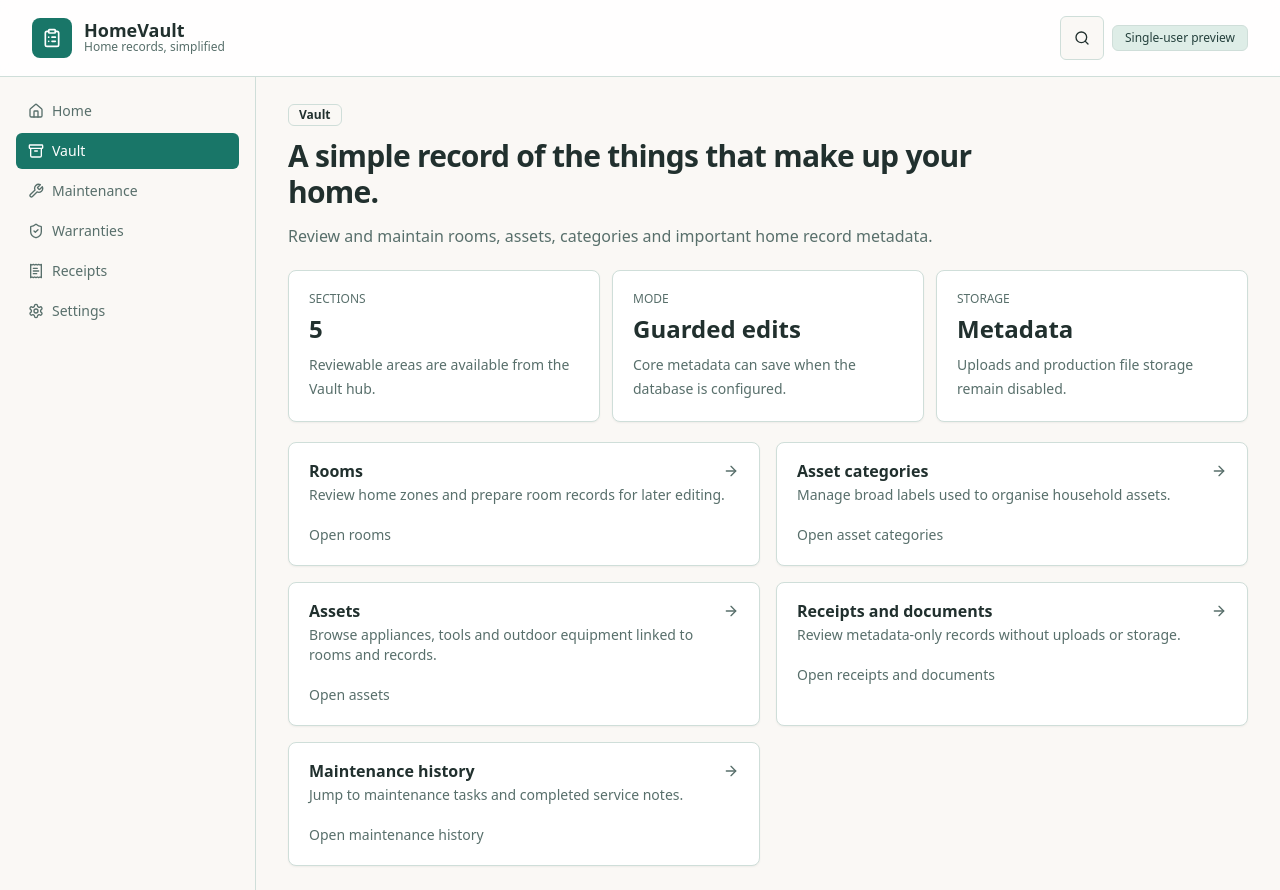
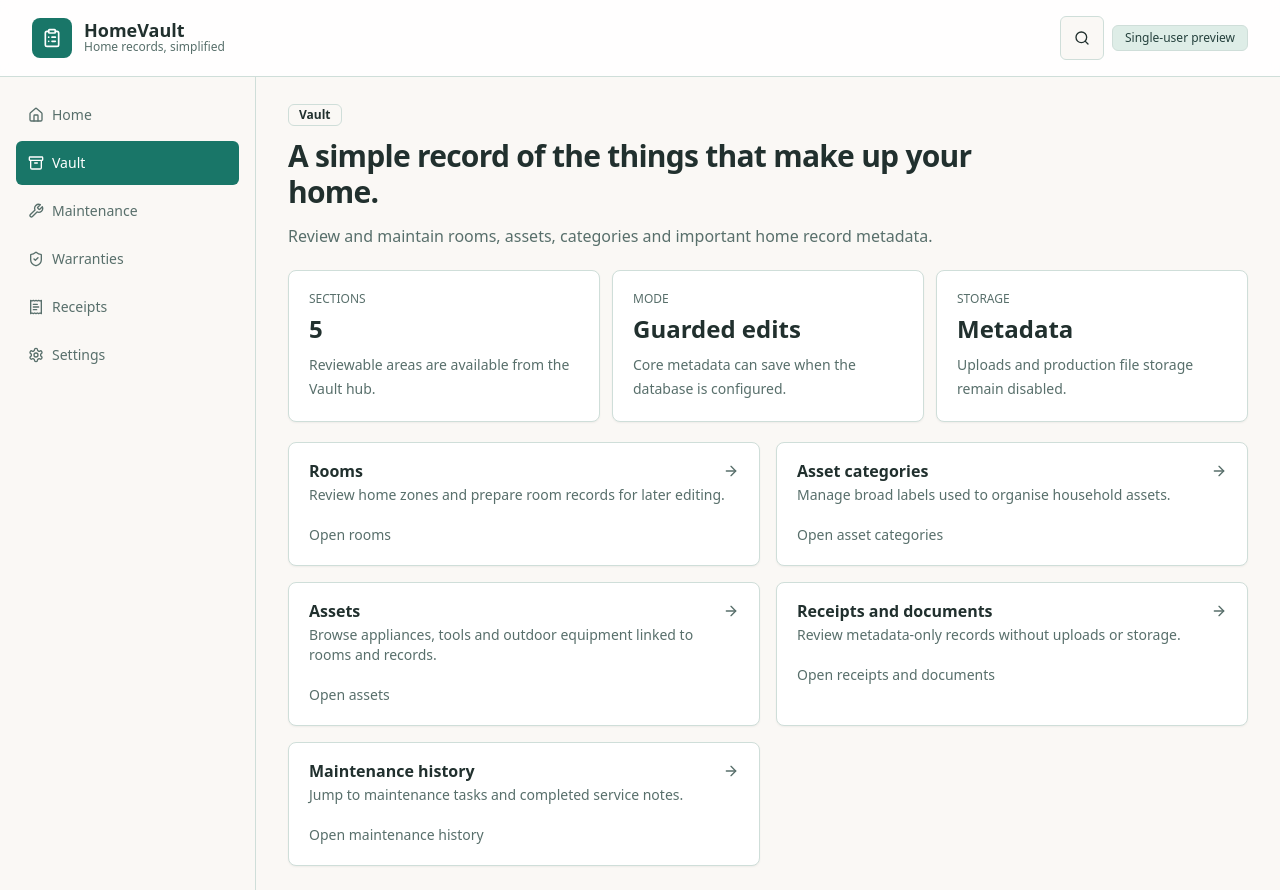
Before and after one commit to LatinMaestro/HomeVault, a Next.js app: page /vault in a window 1280 px wide. Built offline with nearby package versions, Linux system fonts and the light colour scheme.

Commit message:
design: increase navigation touch targets

```diff
--- a/src/components/app-shell.tsx
+++ b/src/components/app-shell.tsx
@@ -40,7 +40,7 @@ export function AppShell({
 
       <header className="border-b bg-card/85 pt-[env(safe-area-inset-top)] backdrop-blur">
         <div className="mx-auto flex max-w-7xl items-center justify-between px-4 py-4 sm:px-6 lg:px-8">
-          <Link href="/" className="flex items-center gap-3" aria-label="HomeVault dashboard">
+          <Link href="/" className="flex min-h-11 items-center gap-3" aria-label="HomeVault dashboard">
             <div className="flex h-10 w-10 items-center justify-center rounded-lg bg-primary text-primary-foreground">
               <ClipboardList className="h-5 w-5" aria-hidden="true" />
             </div>
@@ -77,7 +77,7 @@ export function AppShell({
                   href={item.href}
                   aria-current={isActive ? "page" : undefined}
                   className={cn(
-                    "flex min-w-fit items-center gap-2 rounded-md px-3 py-2 text-sm font-medium transition-colors focus-visible:outline-none focus-visible:ring-2 focus-visible:ring-ring",
+                    "flex min-h-11 min-w-fit items-center gap-2 rounded-md px-3 py-2 text-sm font-medium transition-colors focus-visible:outline-none focus-visible:ring-2 focus-visible:ring-ring",
                     isActive
                       ? "bg-primary text-primary-foreground"
                       : "text-muted-foreground hover:bg-accent hover:text-accent-foreground",
```
